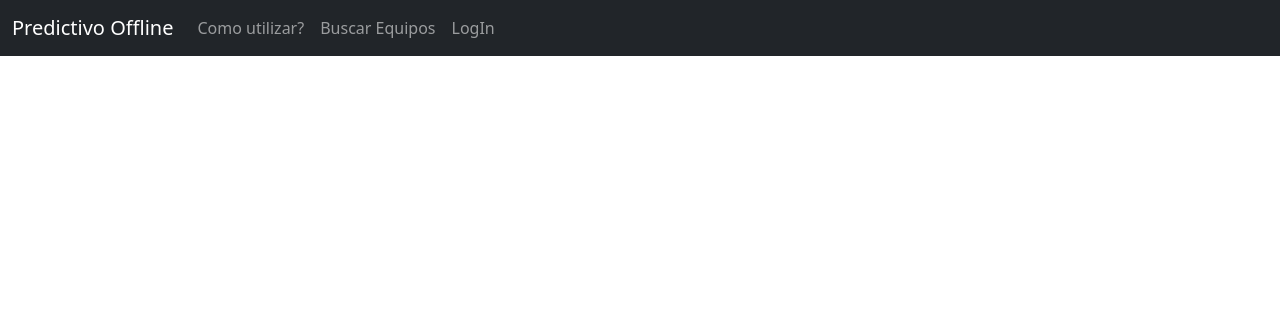
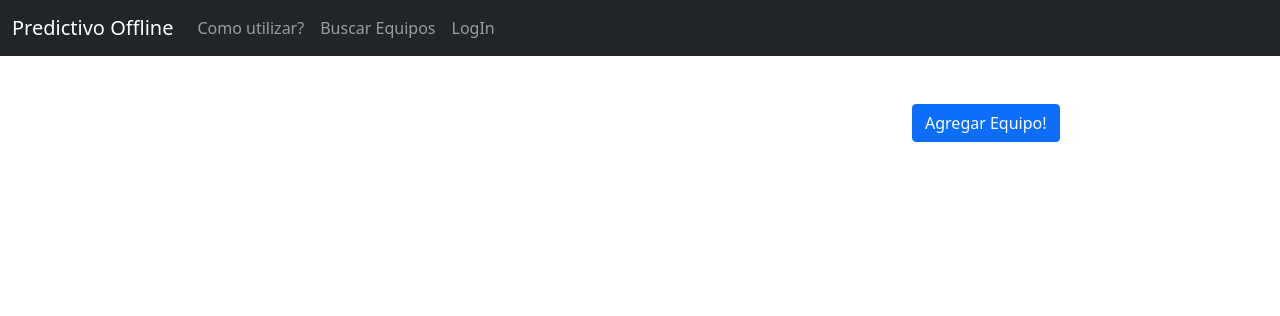
Before and after one commit to Juancho41/predictivo, a Django app: page /arbol_equipos in a window 1280 px wide. Shown: the top 316 px of the page. Run offline with Django 4.2, Linux system fonts and the light colour scheme; data that the repository does not hold is empty.

Commit message:
nada casi

```diff
--- a/predictivo_offline/views.py
+++ b/predictivo_offline/views.py
@@ -76,8 +76,6 @@ def mediciones(request, pk):
 
     equipo = Equipo.objects.get(id=pk)
 
-
-
     form = MedicionForm()
 
     if request.method == 'POST':
--- a/templates/arbol_equipos.html
+++ b/templates/arbol_equipos.html
@@ -5,11 +5,11 @@
 
 <div class="container m-5 list-group ">
     <div class="row">
-        <div class="col-4 align-self-center">
+        <div class="col-lg-9 align-self-center d-flex justify-content-start">
 
             {% for miniplanta in miniplantas %}
 
-            <div class="list-group-item border m-2 h4">
+            <div class="list-group-item border m-2 h4 ">
                 {{miniplanta.nombre}}
 
                 <div class="list-group-item list-group-item-primary h5">
@@ -42,6 +42,10 @@
             {% endfor %}
 
         </div>
+        <div class="col-lg-3">
+            <button type="button" class="btn btn-primary">Agregar Equipo!</button>
+
+        </div>
     </div>
 
 </div>
```
